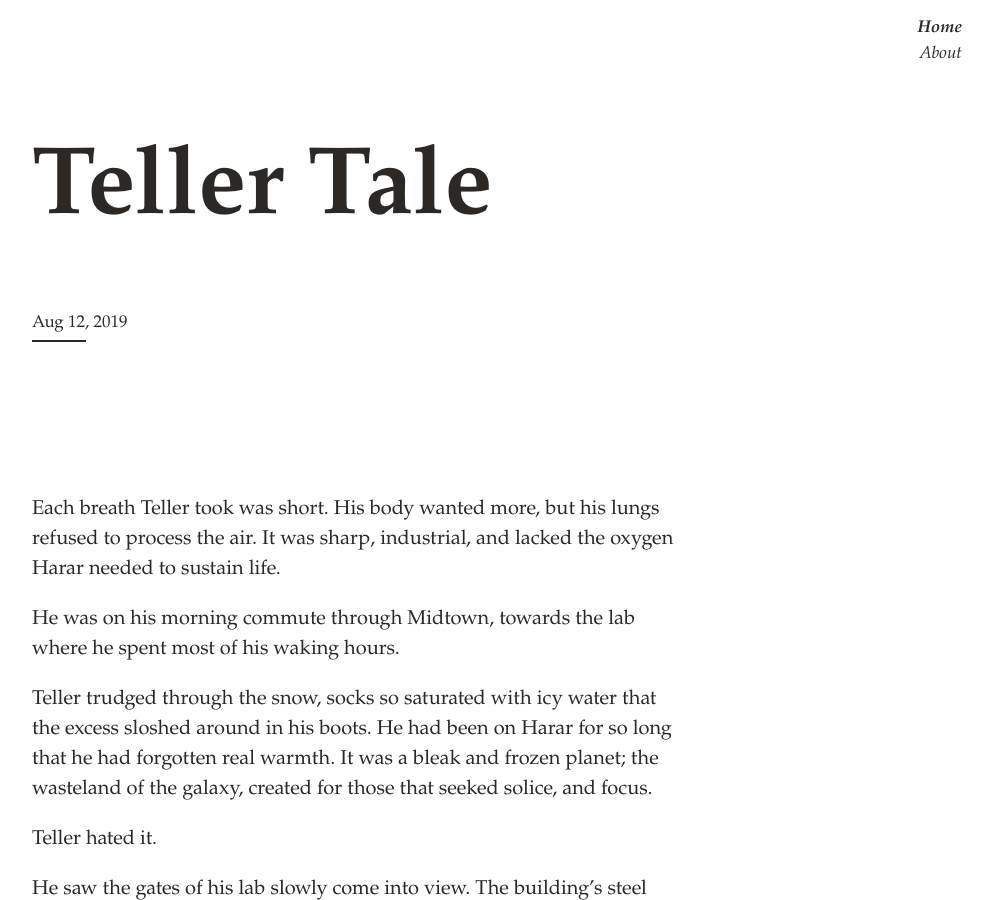
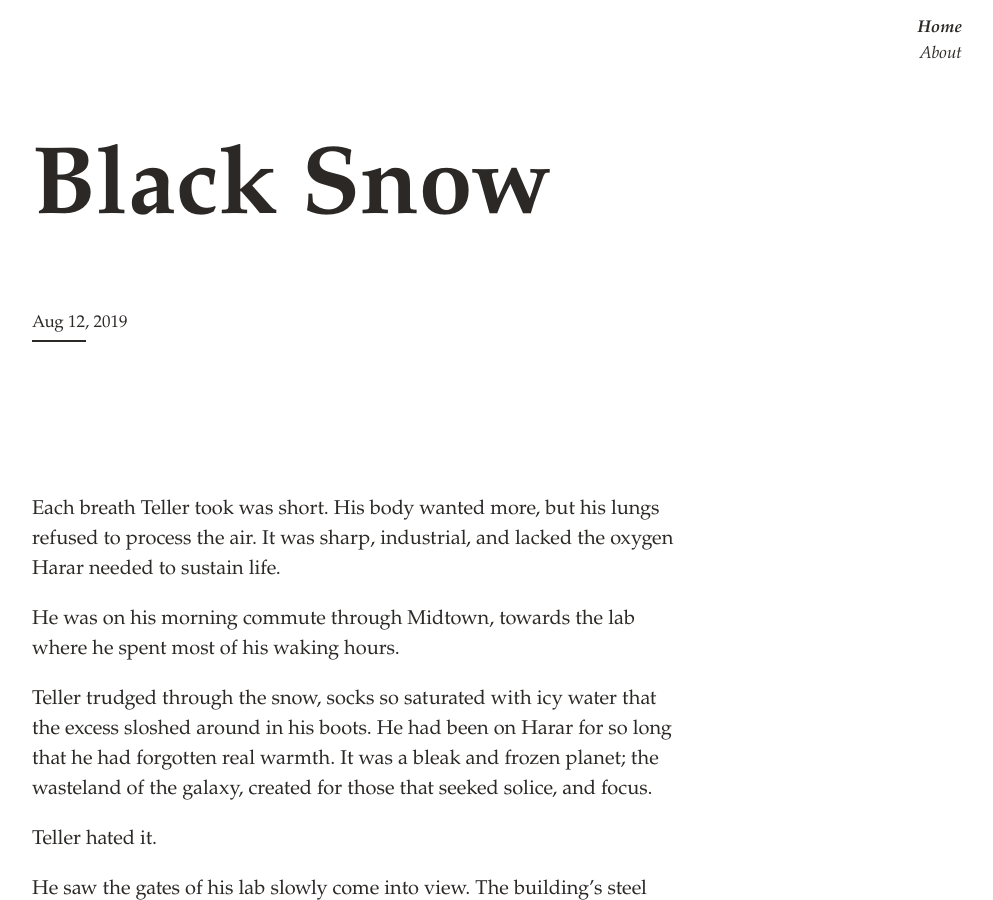
Before and after one commit to svvchen/nervxious, a Jekyll site: the page built from _posts/2019-08-12-teller.markdown, in a window 1280 px wide and 900 px high. Shown: the whole window, without its empty margins (286-1279 px from the left). Built offline with Jekyll 4.4.1, drawn with Linux system fonts in a browser that asks for light colours; comment, search, counter and statistics services are not loaded.

Commit message:
Update 2019-08-12-teller.markdown

```diff
--- a/_posts/2019-08-12-teller.markdown
+++ b/_posts/2019-08-12-teller.markdown
@@ -1,6 +1,6 @@
 ---
 layout: post
-title:  "Teller Tale"
+title:  "Black Snow"
 date:   2019-08-12 12:26:58 -0700
 categories: Short
 ---
```
